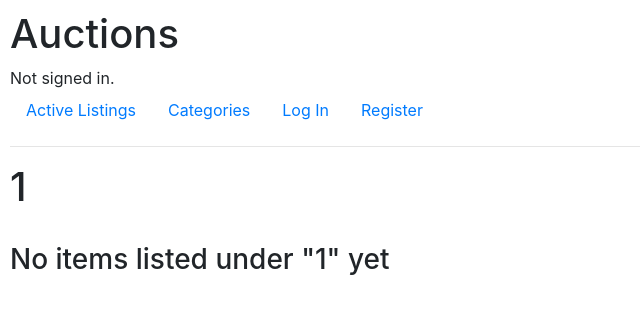
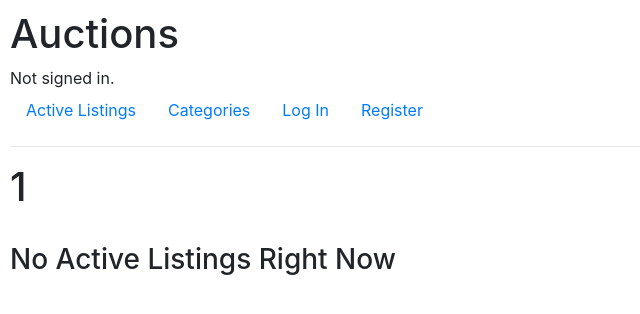
Before and after one commit to Thackerie/CS50W-Project2, a Django app: page /categories/1 in a window 1280 px wide. Shown: the top 314 px of the page, without its empty margins (0-640 px from the left). Run offline with Django 3.2, Linux system fonts and the light colour scheme; data comes from the database, SQL or seed files in the repository; both versions use the stored data as it was after the commit; some libraries are stand-ins or nearby versions.

Commit message:
added active/inactive bool to listing model

```diff
--- a/auctions/models.py
+++ b/auctions/models.py
@@ -25,7 +25,7 @@ class Listing(models.Model):
     #use Listing.Comments.all() to get all related comments
     watchlisted = models.ManyToManyField(User, related_name="Watchlist", null=True, blank=True)
     #active bool to check if bidding is still ongoing
-    #active = models.BooleanField()
+    active = models.BooleanField()
     def __str__(self) -> str:
         title = self.title.replace(" ","_")
         return f"{title}"
--- a/auctions/templates/auctions/category.html
+++ b/auctions/templates/auctions/category.html
@@ -4,7 +4,7 @@
     <h1>{{ name }}</h1>
     <br/>
     {% if noResults == True %}
-        <h3>No items listed under "{{ name }}" yet</h3>
+        <h3>No Active Listings Right Now</h3>
     {% endif %}
     {% for listing in listings %}
         <li><a href="{% url 'listing' listing.0 %}"> {{ listing.1 }}</a></li>
--- a/auctions/views.py
+++ b/auctions/views.py
@@ -20,7 +20,7 @@ def make_listing_touple(listingObjects):
     return listings
 
 def index(request):
-    listingObjects = Listing.objects.all()
+    listingObjects = Listing.objects.filter(active__exact = True)
 
     listings = make_listing_touple(listingObjects)
     return render(request, "auctions/index.html", {
@@ -95,7 +95,7 @@ def category(request, name:str):
     noResults = False
 
     #getting all listings labelled with category of name (name:str)
-    listingObjects = Listing.objects.filter(categories__name=name)
+    listingObjects = Listing.objects.filter(active__exact = True).filter(categories__name=name)
 
     #creating a list containing touples with listing object and name
     listings = make_listing_touple(listingObjects)
@@ -121,7 +121,7 @@ def listing(request, name):
 def watchlist(request):
     noResults = False
     username = request.user.username
-    listingObjects = Listing.objects.filter(watchlisted__username= username)
+    listingObjects = Listing.objects.filter(active__exact = True).filter(watchlisted__username= username)
     listings = make_listing_touple(listingObjects)
     if len(listings) == 0:
         noResults = True
```
Also changed, not shown: auctions/migrations/0004_listing_active.py (added), db.sqlite3.
